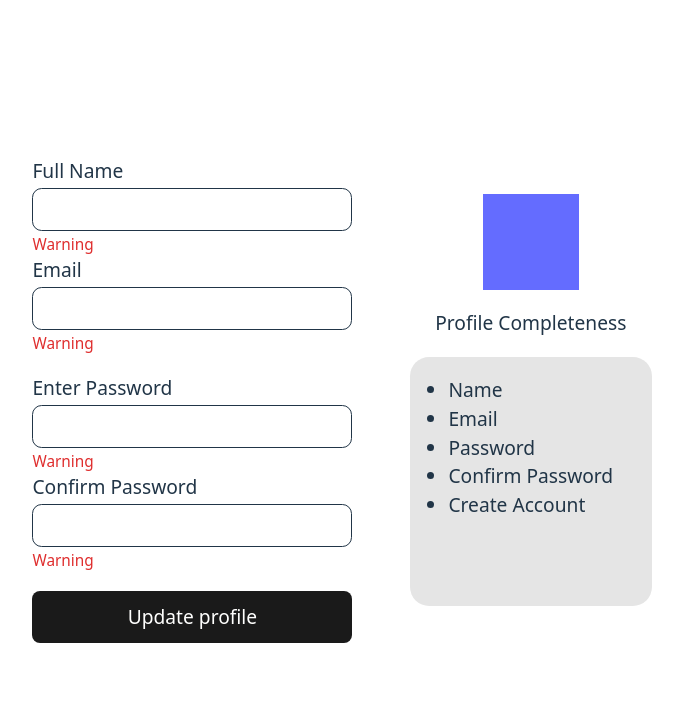
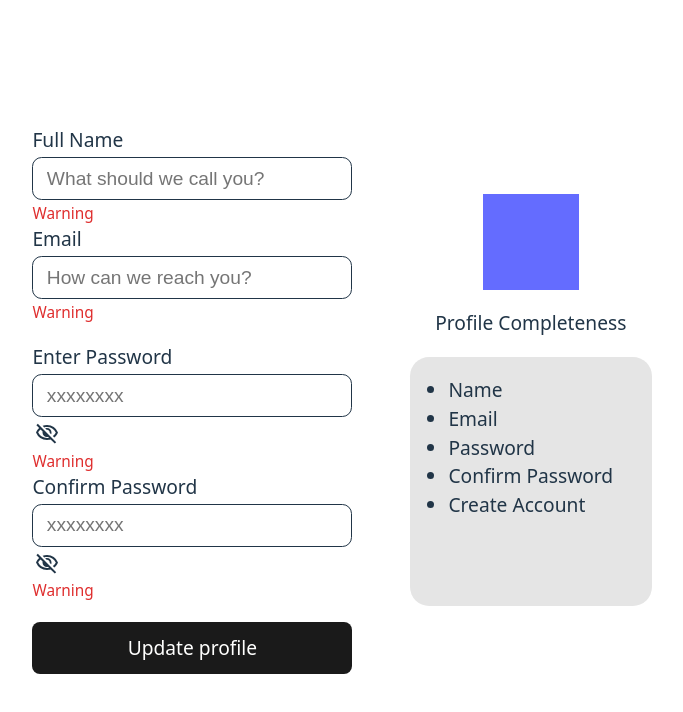
Before and after one commit to Domanskey/Accessible-Form-UI, a website built with Vite: page index.html in a window 1280 px wide. Shown: the whole page, without its empty margins (298-981 px from the left). Built offline with nearby package versions, Linux system fonts and the light colour scheme.

Commit message:
delete root font-size and add eye buttons

```diff
--- a/index.html
+++ b/index.html
@@ -2,9 +2,9 @@
 <html lang="en">
 
 <head>
-  <meta charset="UTF-8" />
-  <link rel="icon" type="image/svg+xml" href="/vite.svg" />
-  <meta name="viewport" content="width=device-width, initial-scale=1.0" />
+  <meta charset="UTF-8">
+  <link rel="icon" type="image/svg+xml" href="/vite.svg">
+  <meta name="viewport" content="width=device-width, initial-scale=1.0">
   <title>Accessible Form</title>
 </head>
 
@@ -30,13 +30,15 @@
       <div>
         <fieldset class="fieldset">
           <label class="fieldset__label" for="name">Full Name</label>
-        <input aria-required="true" class="fieldset__input" type="text" id="name" name="name" required minlength="4" maxlength="20" />
+          <input placeholder="What should we call you?" class="fieldset__input" type="text" id="name" name="name"
+            required minlength="3" maxlength="25">
           <p class="fieldset__warning">Warning</p>
         </fieldset>
 
         <fieldset class="fieldset">
           <label class="fieldset__label" for="email">Email</label>
-        <input aria-required="true" class="fieldset__input" type="email" id="email" name="email" required minlength="4" maxlength="30" />
+          <input placeholder="How can we reach you?" class="fieldset__input" type="email" id="email" name="email"
+            required minlength="5" maxlength="30">
           <p class="fieldset__warning">Warning</p>
 
         </fieldset>
@@ -45,16 +47,36 @@
       <div>
         <fieldset class="fieldset">
           <label class="fieldset__label" for="password">Enter Password</label>
-        <input aria-required="true" class="fieldset__input" type="password" id="password" name="password" required minlength="4"
-          maxlength="8" />
+          <input placeholder="xxxxxxxx" class="fieldset__input" type="password" id="password" name="password" required
+            minlength="4" maxlength="30">
+          <button class="fieldset__button">
+            <svg xmlns="http://www.w3.org/2000/svg" height="24px" viewBox="0 -960 960 960" width="24px" fill="#e8eaed">
+              <path
+                d="m644-428-58-58q9-47-27-88t-93-32l-58-58q17-8 34.5-12t37.5-4q75 0 127.5 52.5T660-500q0 20-4 37.5T644-428Zm128 126-58-56q38-29 67.5-63.5T832-500q-50-101-143.5-160.5T480-720q-29 0-57 4t-55 12l-62-62q41-17 84-25.5t90-8.5q151 0 269 83.5T920-500q-23 59-60.5 109.5T772-302Zm20 246L624-222q-35 11-70.5 16.5T480-200q-151 0-269-83.5T40-500q21-53 53-98.5t73-81.5L56-792l56-56 736 736-56 56ZM222-624q-29 26-53 57t-41 67q50 101 143.5 160.5T480-280q20 0 39-2.5t39-5.5l-36-38q-11 3-21 4.5t-21 1.5q-75 0-127.5-52.5T300-500q0-11 1.5-21t4.5-21l-84-82Zm319 93Zm-151 75Z" />
+            </svg>
+            <svg xmlns="http://www.w3.org/2000/svg" height="24px" viewBox="0 -960 960 960" width="24px" fill="#e8eaed">
+              <path
+                d="M480-320q75 0 127.5-52.5T660-500q0-75-52.5-127.5T480-680q-75 0-127.5 52.5T300-500q0 75 52.5 127.5T480-320Zm0-72q-45 0-76.5-31.5T372-500q0-45 31.5-76.5T480-608q45 0 76.5 31.5T588-500q0 45-31.5 76.5T480-392Zm0 192q-146 0-266-81.5T40-500q54-137 174-218.5T480-800q146 0 266 81.5T920-500q-54 137-174 218.5T480-200Zm0-300Zm0 220q113 0 207.5-59.5T832-500q-50-101-144.5-160.5T480-720q-113 0-207.5 59.5T128-500q50 101 144.5 160.5T480-280Z" />
+            </svg>
+          </button>
           <p class="fieldset__warning">Warning</p>
 
         </fieldset>
 
         <fieldset class="fieldset">
           <label class="fieldset__label" for="passwordConfirmation">Confirm Password</label>
-        <input aria-required="true" class="fieldset__input" type="password" id="passwordConfirmation" name="passwordConfirmation" required
-          minlength="4" maxlength="8" />
+          <input placeholder="xxxxxxxx" class="fieldset__input" type="password" id="passwordConfirmation"
+            name="passwordConfirmation" required minlength="4" maxlength="30">
+          <button class="fieldset__button">
+            <svg xmlns="http://www.w3.org/2000/svg" height="24px" viewBox="0 -960 960 960" width="24px" fill="#e8eaed">
+              <path
+                d="m644-428-58-58q9-47-27-88t-93-32l-58-58q17-8 34.5-12t37.5-4q75 0 127.5 52.5T660-500q0 20-4 37.5T644-428Zm128 126-58-56q38-29 67.5-63.5T832-500q-50-101-143.5-160.5T480-720q-29 0-57 4t-55 12l-62-62q41-17 84-25.5t90-8.5q151 0 269 83.5T920-500q-23 59-60.5 109.5T772-302Zm20 246L624-222q-35 11-70.5 16.5T480-200q-151 0-269-83.5T40-500q21-53 53-98.5t73-81.5L56-792l56-56 736 736-56 56ZM222-624q-29 26-53 57t-41 67q50 101 143.5 160.5T480-280q20 0 39-2.5t39-5.5l-36-38q-11 3-21 4.5t-21 1.5q-75 0-127.5-52.5T300-500q0-11 1.5-21t4.5-21l-84-82Zm319 93Zm-151 75Z" />
+            </svg>
+            <svg xmlns="http://www.w3.org/2000/svg" height="24px" viewBox="0 -960 960 960" width="24px" fill="#e8eaed">
+              <path
+                d="M480-320q75 0 127.5-52.5T660-500q0-75-52.5-127.5T480-680q-75 0-127.5 52.5T300-500q0 75 52.5 127.5T480-320Zm0-72q-45 0-76.5-31.5T372-500q0-45 31.5-76.5T480-608q45 0 76.5 31.5T588-500q0 45-31.5 76.5T480-392Zm0 192q-146 0-266-81.5T40-500q54-137 174-218.5T480-800q146 0 266 81.5T920-500q-54 137-174 218.5T480-200Zm0-300Zm0 220q113 0 207.5-59.5T832-500q-50-101-144.5-160.5T480-720q-113 0-207.5 59.5T128-500q50 101 144.5 160.5T480-280Z" />
+            </svg>
+          </button>
           <p class="fieldset__warning">Warning</p>
 
         </fieldset>
--- a/src/style.scss
+++ b/src/style.scss
@@ -5,7 +5,6 @@ $desktop: 1024px;
   font-family: system-ui, Avenir, Helvetica, Arial, sans-serif;
   line-height: 1.5;
   font-weight: 400;
-  font-size: 1.1rem;
   --main-color: #242424;
   --second-color: rgba(255, 255, 255, 0.87);
   --third-color: #1a1a1a;
@@ -59,6 +58,26 @@ body {
   flex-direction: column;
   gap: 0.1rem;
 
+  &__button {
+    height: 1.5rem;
+    width: 1.5rem;
+    padding: 0;
+    display: flex;
+    justify-content: center;
+    align-items: center;
+    border: none;
+    background: none;
+    cursor: pointer;
+
+    & svg {
+      fill: var(--second-color);
+    }
+
+    & svg:last-child {
+      display: none;
+    }
+  }
+
   &__label {
     display: block;
   }
@@ -68,7 +87,7 @@ body {
     border-radius: 0.5rem;
     color: inherit;
     border: 1px solid var(--second-color);
-    padding: 0.5rem 1rem;
+    padding: 0.5rem 0.7rem;
 
     &:focus,
     &:focus-visible {
@@ -133,7 +152,25 @@ body {
   }
 }
 
+.visible {
+
+  & .fieldset__button {
+
+    & svg:first-child {
+      display: none;
+    }
+
+    & svg:last-child {
+      display: block;
+    }
+  }
+}
+
 @media screen and (min-width: $tablet) {
+  :root {
+    font-size: 1.1rem;
+  }
+
   .profile {
     flex-direction: row-reverse;
     gap: 3rem;
@@ -142,7 +179,6 @@ body {
   .progress {
     min-width: 224px;
 
-    // align-self: baseline;
     &__checklist {
       height: 13rem;
     }
```
Lines whose indentation alone changed are shown as unchanged.
